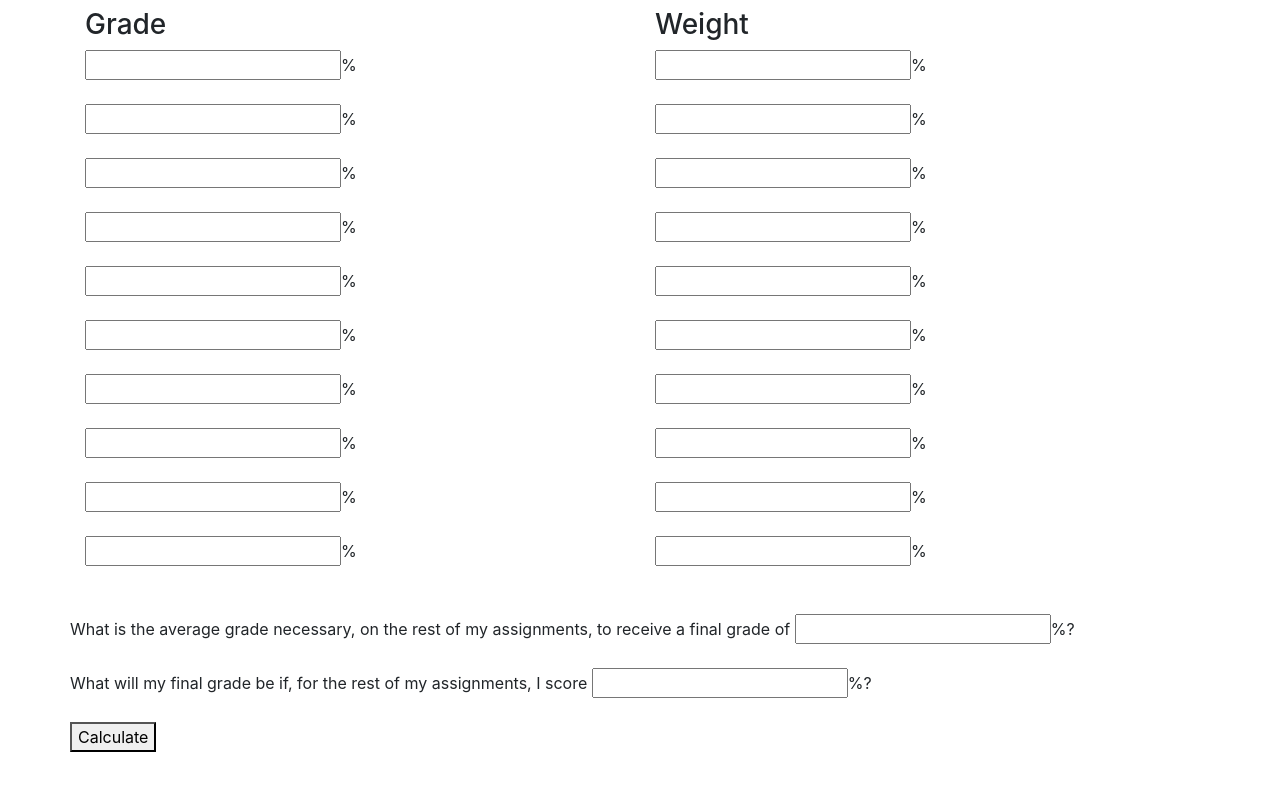
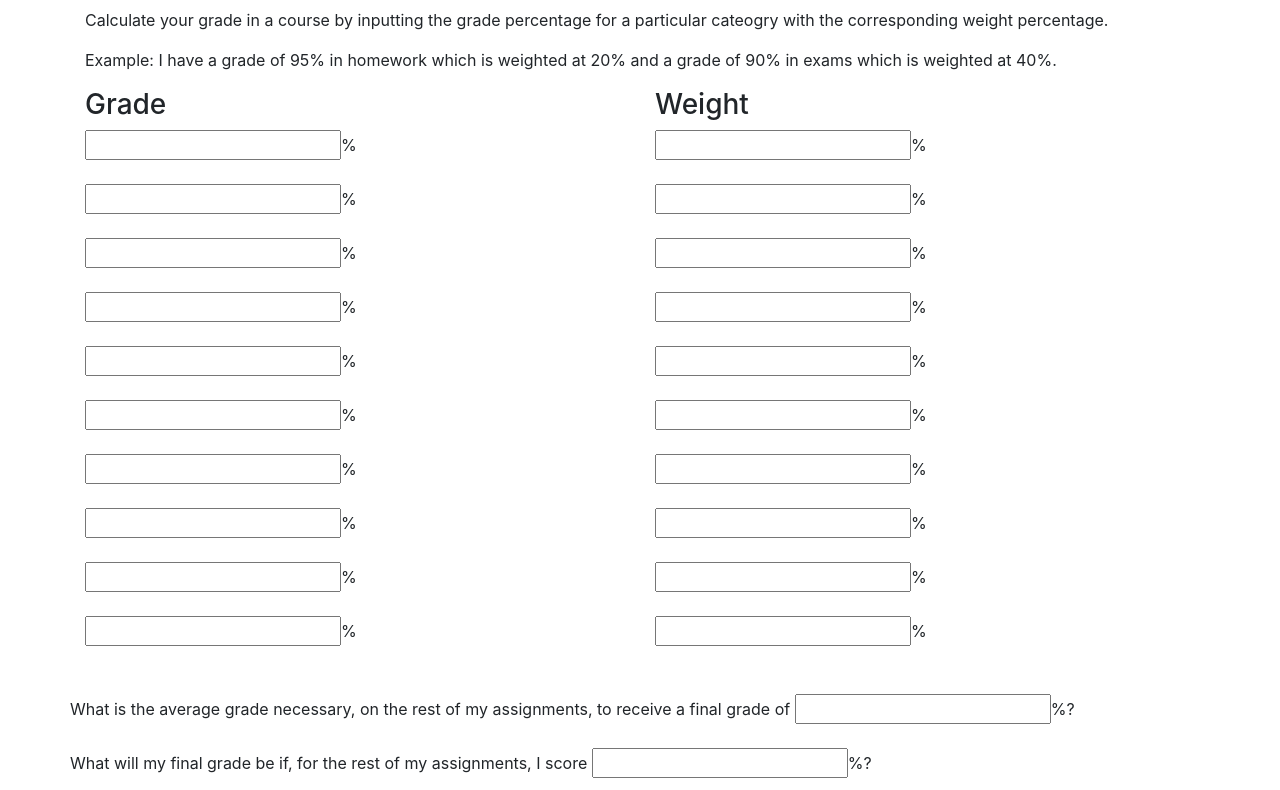
Before and after one commit to brandonvtran/edspiration, a website: page index.html in a window 1280 px wide. Shown: the part 144-934 px from the top of the page. Drawn offline with Linux system fonts and the light colour scheme.

Commit message:
added instructions to grade calculator

```diff
--- a/index.html
+++ b/index.html
@@ -51,6 +51,8 @@
     <!-- Page Content -->
     <div class="container">
       <h1 class="my-4 text-center text-lg-left">Edspirational Grade Calculator</h1>
+      <p>Calculate your grade in a course by inputting the grade percentage for a particular cateogry with the corresponding weight percentage.</p>
+      <p>Example: I have a grade of 95% in homework which is weighted at 20% and a grade of 90% in exams which is weighted at 40%.
       <div class="row">
         <!-- grade received for each assignment-->
         <div class="col">
```
